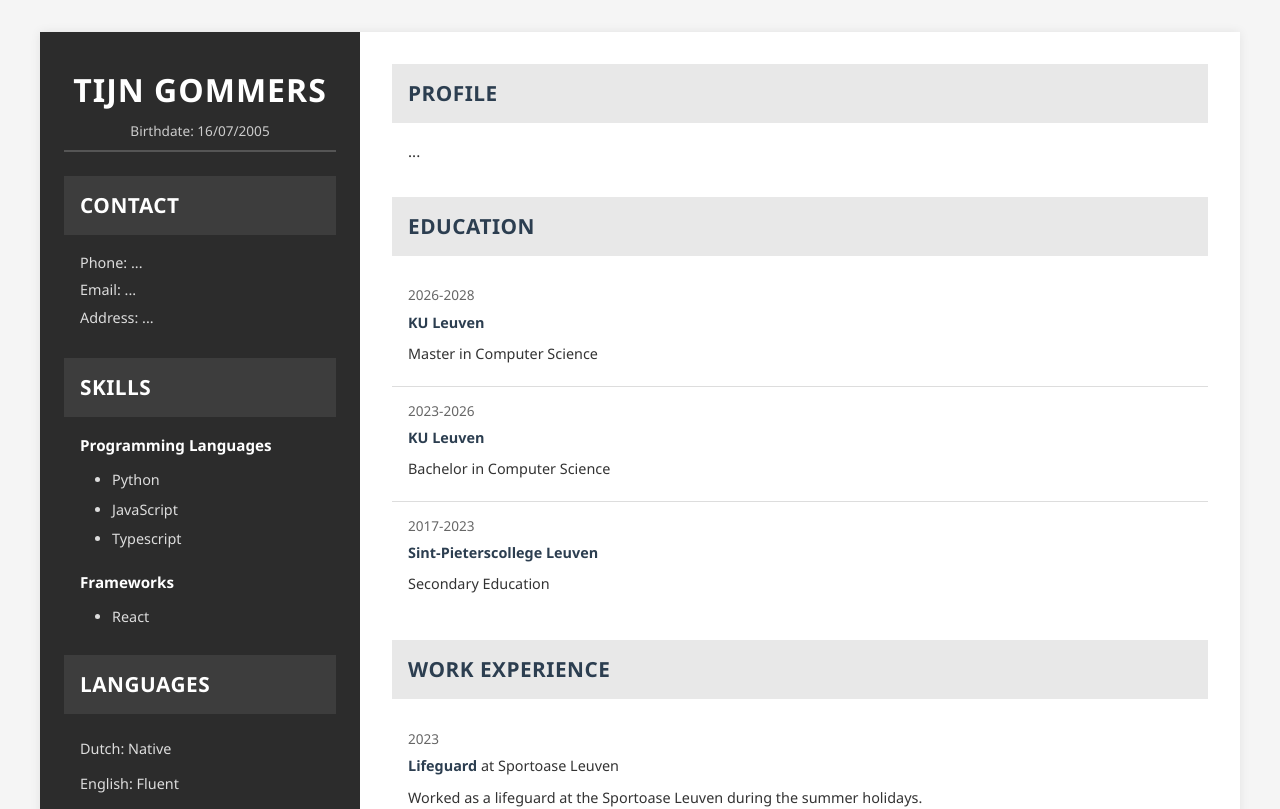
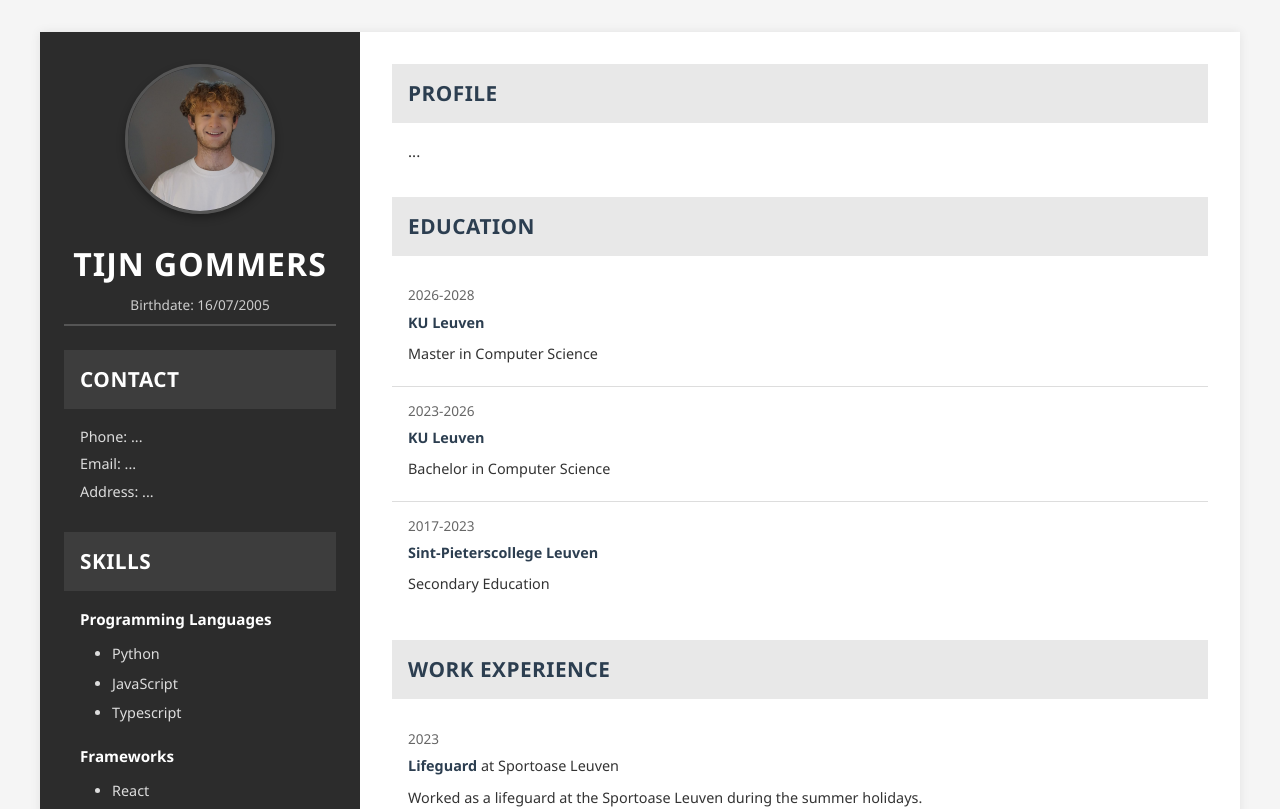
Before and after one commit to tijngommers/CV-builder, a React (Vite) app: page / in a window 1280 px wide. Shown: the top 809 px of the page. Built offline with nearby package versions, Linux system fonts and the light colour scheme.

Commit message:
profile picture

```diff
--- a/src/App.jsx
+++ b/src/App.jsx
@@ -7,6 +7,9 @@ function App() {
   return (
     <main>
       <section className="basic-info">
+        <section className="photo">
+          <img src={cvData.photo} alt={`${cvData.personalInfo.name}'s photo`} />
+        </section>
         <section className="personal-info">
           <h1>{cvData.personalInfo.name}</h1>
           <p>Birthdate: {cvData.personalInfo.Birthdate}</p>
--- a/src/style/index.css
+++ b/src/style/index.css
@@ -32,7 +32,7 @@ main {
   box-shadow: 0 0 10px rgba(0, 0, 0, 0.08);
   display: flex;
   gap: 0;
-  align-items: flex-start;
+  align-items: stretch;
 }
 
 /* Two Column Layout */
@@ -53,6 +53,24 @@ main {
   gap: 0;
   background-color: white;
   padding: 2rem;
+}
+
+/* Photo Section */
+.photo {
+  display: flex;
+  justify-content: center;
+  align-items: center;
+  padding: 1.5rem 0;
+  margin-bottom: 1.5rem;
+}
+
+.photo img {
+  width: 150px;
+  height: 150px;
+  border-radius: 50%;
+  object-fit: cover;
+  border: 3px solid #555;
+  box-shadow: 0 4px 8px rgba(0, 0, 0, 0.3);
 }
 
 /* Personal Info Section */
```
Also changed, not shown: public/profile-picture.jpg (added), src/data/initialData.mts.
